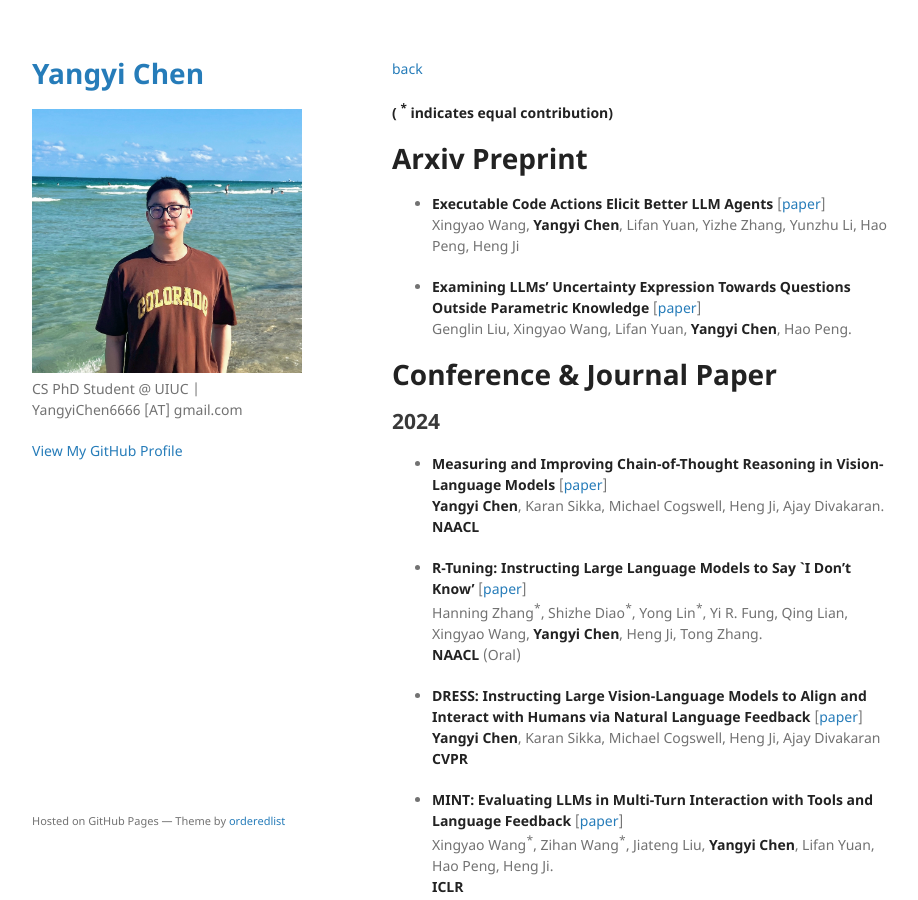
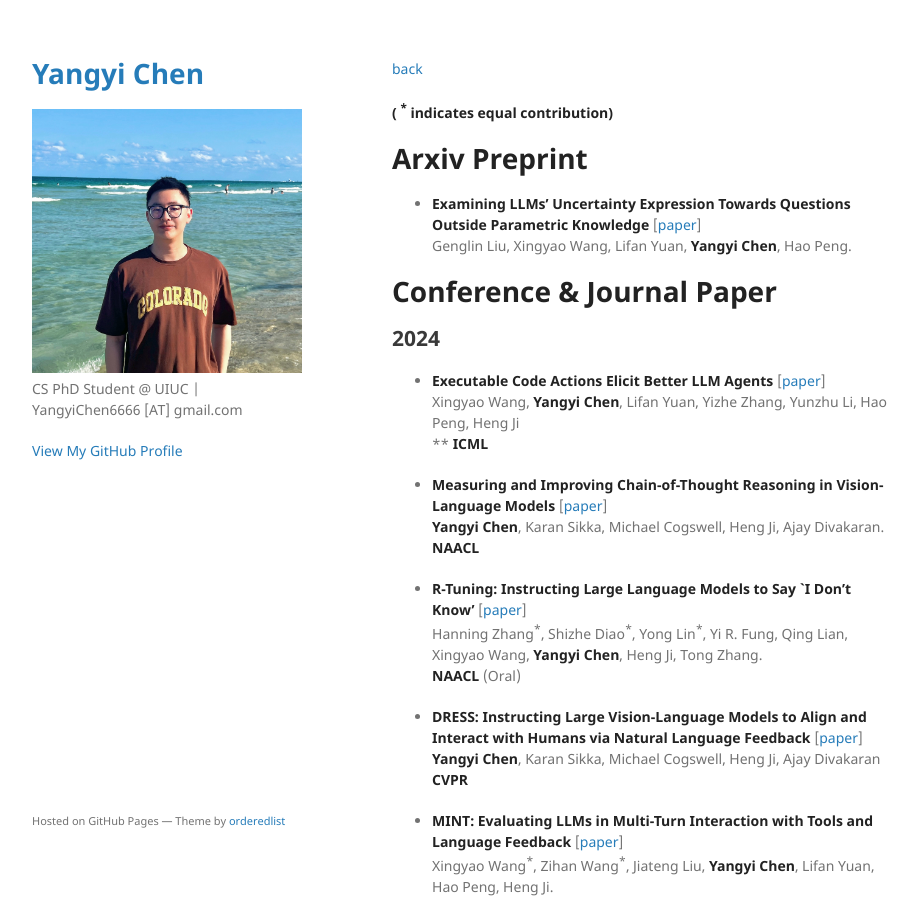
Before and after one commit to Yangyi-Chen/yangyi-chen.github.io, a Jekyll site: the page built from publications.md, in a window 1280 px wide and 900 px high. Shown: the whole window, without its empty margins (178-1096 px from the left). Built offline with Jekyll 4.4.1, drawn with Linux system fonts in a browser that asks for light colours; part of the change alters nothing that is shown.

Commit message:
Update publications.md

```diff
--- a/publications.md
+++ b/publications.md
@@ -10,8 +10,6 @@ layout: default
 
 
 # Arxiv Preprint
-- **Executable Code Actions Elicit Better LLM Agents** [[paper](https://arxiv.org/abs/2402.01030)] <br/> Xingyao Wang, **Yangyi Chen**, Lifan Yuan, Yizhe Zhang, Yunzhu Li, Hao Peng, Heng Ji <br/>
-
 - **Examining LLMs’ Uncertainty Expression Towards Questions Outside Parametric Knowledge** [[paper](https://arxiv.org/abs/2311.09731)] <br/> Genglin Liu, Xingyao Wang, Lifan Yuan, **Yangyi Chen**, Hao Peng. <br/>
 
 
@@ -19,6 +17,8 @@ layout: default
 
 # Conference & Journal Paper
 ## 2024
+- **Executable Code Actions Elicit Better LLM Agents** [[paper](https://arxiv.org/abs/2402.01030)] <br/> Xingyao Wang, **Yangyi Chen**, Lifan Yuan, Yizhe Zhang, Yunzhu Li, Hao Peng, Heng Ji <br/> ** **ICML**
+
 - **Measuring and Improving Chain-of-Thought Reasoning in Vision-Language Models** [[paper](https://arxiv.org/abs/2309.04461)] <br/> **Yangyi Chen**, Karan Sikka, Michael Cogswell, Heng Ji, Ajay Divakaran. <br/> **NAACL**
 
 - **R-Tuning: Instructing Large Language Models to Say `I Don't Know'** [[paper](https://arxiv.org/abs/2311.09677)] <br/> Hanning Zhang<sup>\*</sup>, Shizhe Diao<sup>\*</sup>, Yong Lin<sup>\*</sup>, Yi R. Fung, Qing Lian, Xingyao Wang, **Yangyi Chen**, Heng Ji, Tong Zhang. <br/> **NAACL** (Oral)
```
